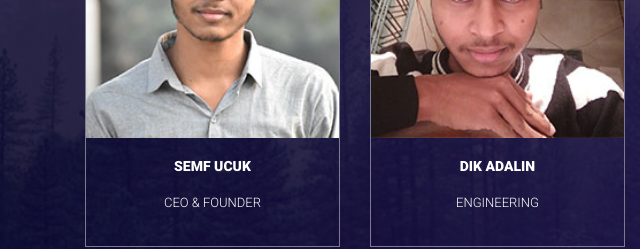
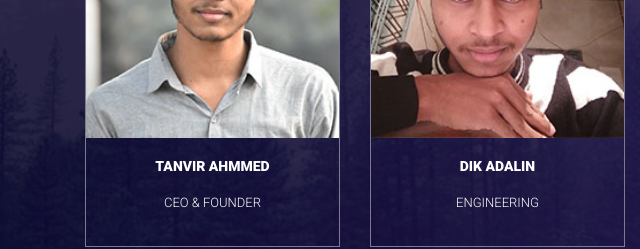
Before and after one commit to tanvirahmmed8/tajam, a plain HTML site: page index.html in a window 1280 px wide. Shown: the part 2880-3129 px from the top of the page, 0-640 px from the left. Drawn offline with nearby package versions, Linux system fonts and the light colour scheme; a web font is replaced by a local one.

Commit message:
Update index.html

```diff
--- a/index.html
+++ b/index.html
@@ -301,7 +301,7 @@
                                 <img class="img-fluid" src="images/img.jpg" alt="img">
                             </div>
                             <div class="team_text">
-                                <h4>SEMF UCUK</h4>
+                                <h4>TANVIR AHMMED</h4>
                                 <h5>CEO & FOUNDER</h5>
                             </div>
                         </div>
```
